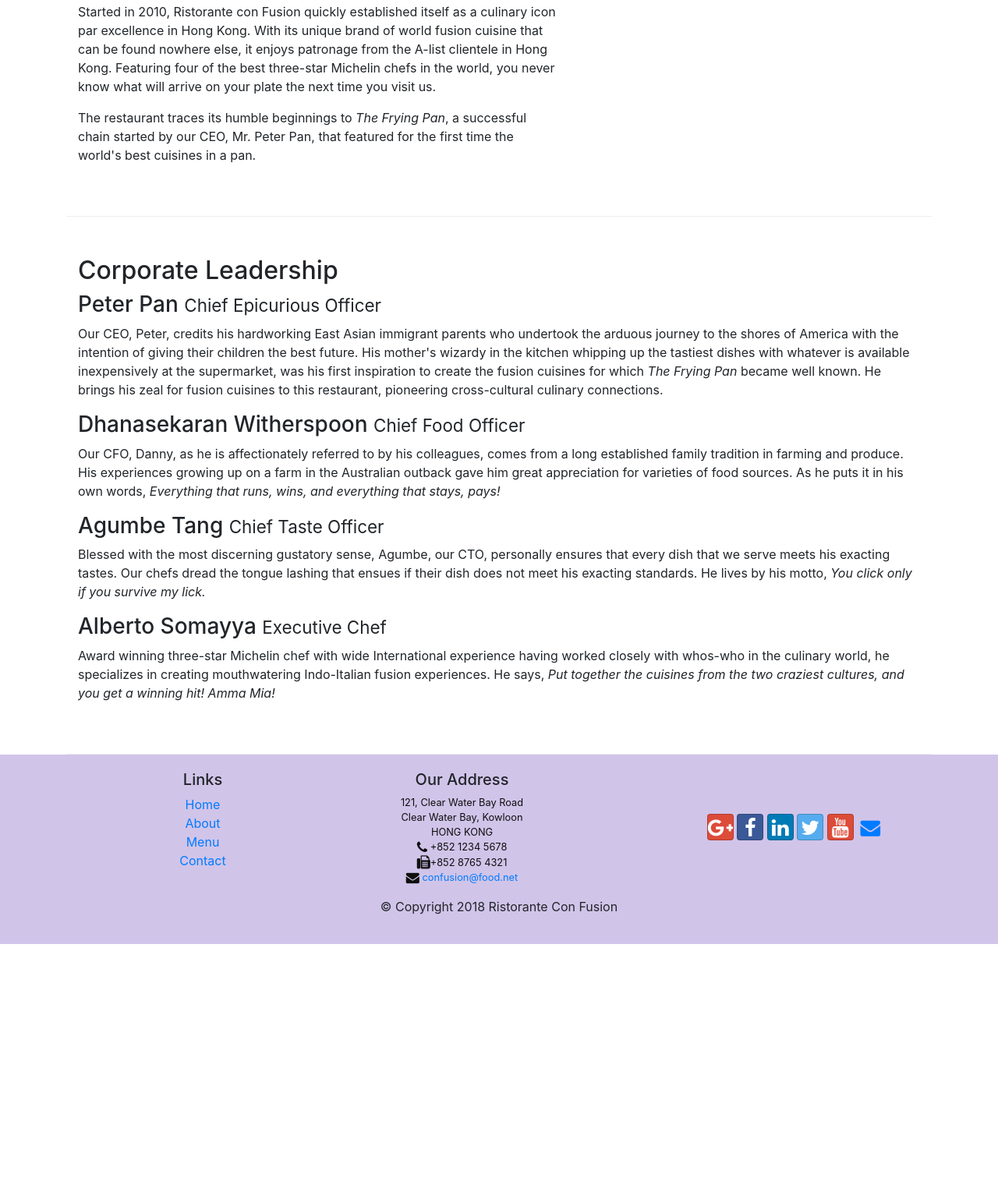
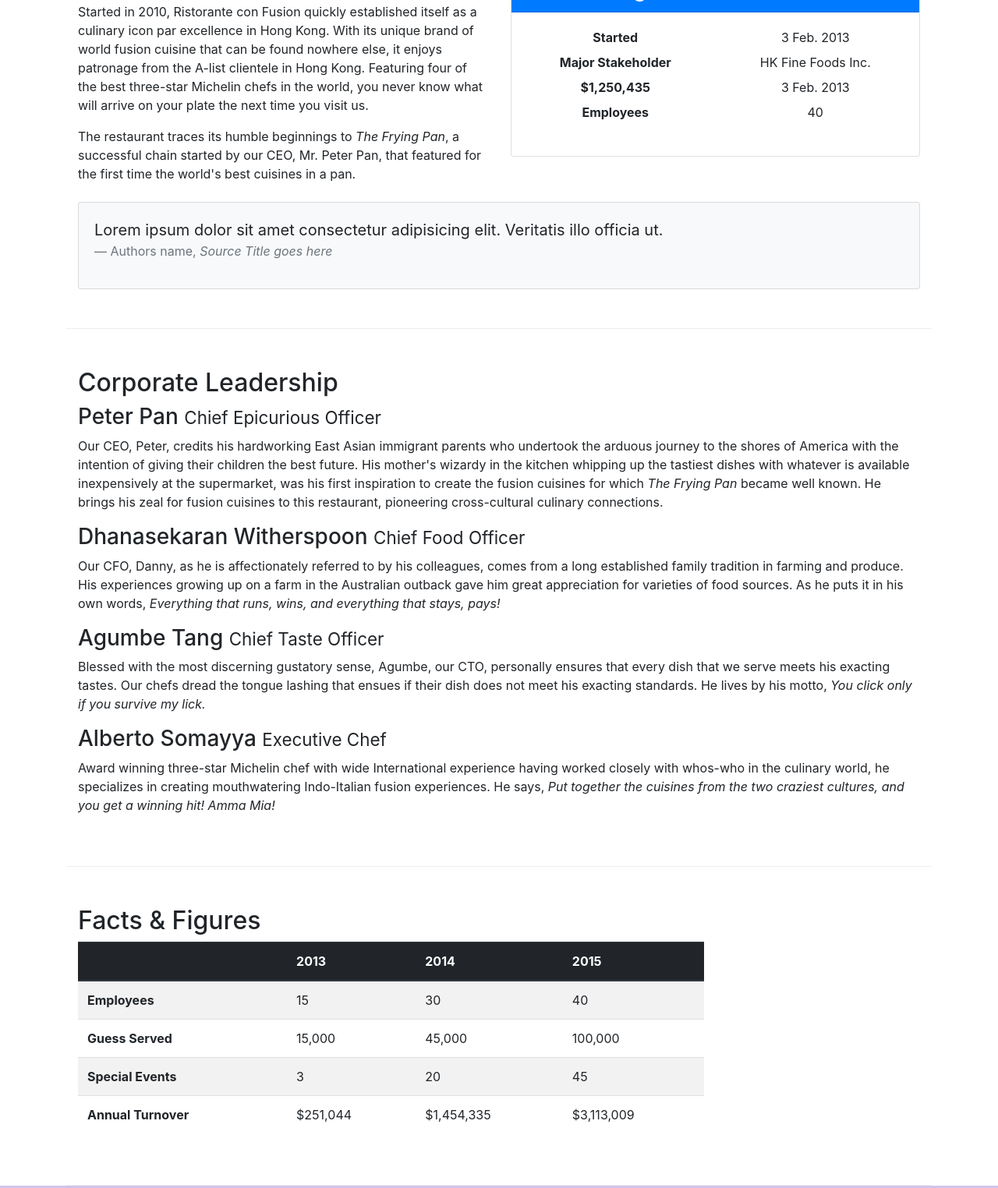
Before and after one commit to cbied/bootstrapNpmSetup, a website: page aboutus.html in a window 1280 px wide. Shown: the part 574-2098 px from the top of the page at 78% size. Before the commit the page ends 1785 px from the top, so only its background shows below. Drawn offline with nearby package versions, Linux system fonts and the light colour scheme.

Commit message:
added cards and tables

```diff
--- a/aboutus.html
+++ b/aboutus.html
@@ -19,16 +19,19 @@
 
     <nav class="navbar navbar-dark navbar-expand-sm fixed-top">
         <div class="container">
-                    <a class="navbar-brand mr-auto" href="#" >Ristorante Con Fusion</a>
+            <a class="navbar-brand mr-auto" href="#">Ristorante Con Fusion</a>
             <button class="navbar-toggler ml-auto" type="button" data-toggle="collapse" data-target="#navbar">
                 <span class="navbar-toggler-icon"></span>
             </button>
             <div class="collapse navbar-collapse" id="navbar">
                 <ul class="navbar-nav ml-auto">
-                            <li class="nav-item"><a href="index.html" class="nav-link"><span class="fa fa-home fa-lg"></span> Home</a></li>
-                            <li class="nav-item active"><a href="aboutus.html" class="nav-link"><span class="fa fa-info fa-lg"></span> About</a></li>
+                    <li class="nav-item"><a href="index.html" class="nav-link"><span class="fa fa-home fa-lg"></span>
+                            Home</a></li>
+                    <li class="nav-item active"><a href="aboutus.html" class="nav-link"><span class="fa fa-info fa-lg"></span>
+                            About</a></li>
                     <li class="nav-item"><a href="#" class="nav-link"><span class="fa fa-list fa-lg"></span> Menu</a></li>
-                            <li class="nav-item"><a href="contactus.html" class="nav-link"><span class="fa fa-address-card fa-lg"></span> Contact</a></li>
+                    <li class="nav-item"><a href="contactus.html" class="nav-link"><span class="fa fa-address-card fa-lg"></span>
+                            Contact</a></li>
                 </ul>
             </div>
         </div>
@@ -39,7 +42,8 @@
             <div class="row row-header">
                 <div class="col-12 col-sm-6">
                     <h1>Ristorante con Fusion</h1>
-                    <p>We take inspiration from the World's best cuisines, and create a unique fusion experience. Our lipsmacking creations will tickle your culinary senses!</p>
+                    <p>We take inspiration from the World's best cuisines, and create a unique fusion experience. Our
+                        lipsmacking creations will tickle your culinary senses!</p>
                 </div>
                 <div class="col-12 col-sm">
                 </div>
@@ -60,12 +64,43 @@
         </div>
 
         <div class="row row-content">
-            <div class="col-md-7">
+            <div class="col-sm-6">
                 <h2>Our History</h2>
-                <p>Started in 2010, Ristorante con Fusion quickly established itself as a culinary icon par excellence in Hong Kong. With its unique brand of world fusion cuisine that can be found nowhere else, it enjoys patronage from the A-list clientele in Hong Kong.  Featuring four of the best three-star Michelin chefs in the world, you never know what will arrive on your plate the next time you visit us.</p>
-                <p>The restaurant traces its humble beginnings to <em>The Frying Pan</em>, a successful chain started by our CEO, Mr. Peter Pan, that featured for the first time the world's best cuisines in a pan.</p>
+                <p>Started in 2010, Ristorante con Fusion quickly established itself as a culinary icon par excellence
+                    in Hong Kong. With its unique brand of world fusion cuisine that can be found nowhere else, it
+                    enjoys patronage from the A-list clientele in Hong Kong. Featuring four of the best three-star
+                    Michelin chefs in the world, you never know what will arrive on your plate the next time you visit
+                    us.</p>
+                <p>The restaurant traces its humble beginnings to <em>The Frying Pan</em>, a successful chain started
+                    by our CEO, Mr. Peter Pan, that featured for the first time the world's best cuisines in a pan.</p>
             </div>
-            <div class="col-md">
+            <div class="col-sm">
+                <div class="card">
+                    <h3 class="card-header bg-primary text-white">Facts at a glance</h3>
+                    <div class="card-body text-center">
+                        <dl class="row">
+                            <dt class="col-md-6">Started</dt>
+                            <dd class="col-md-6">3 Feb. 2013</dd>
+                            <dt class="col-md-6">Major Stakeholder</dt>
+                            <dd class="col-md-6">HK Fine Foods Inc.</dd>
+                            <dt class="col-md-6">$1,250,435</dt>
+                            <dd class="col-md-6">3 Feb. 2013</dd>
+                            <dt class="col-md-6">Employees</dt>
+                            <dd class="col-md-6">40</dd>
+                        </dl>
+                    </div>
+                </div>
+            </div>
+            <div class="col-12 mt-2">
+                <div class="card card-body bg-light">
+                    <blockquote class="blockquote">
+                        <p class="mb-0">Lorem ipsum dolor sit amet consectetur adipisicing elit. Veritatis illo officia
+                            ut.</p>
+                        <footer class="blockquote-footer">Authors name,
+                            <cite title="Source Title">Source Title goes here</cite>
+                        </footer>
+                    </blockquote>
+                </div>
             </div>
         </div>
 
@@ -74,16 +109,75 @@
             <div class="col">
                 <h2>Corporate Leadership</h2>
                 <h3 class="smallFormat">Peter Pan <small>Chief Epicurious Officer</small></h3>
-                <p class="d-none d-sm-block">Our CEO, Peter, credits his hardworking East Asian immigrant parents who undertook the arduous journey to the shores of America with the intention of giving their children the best future. His mother's wizardy in the kitchen whipping up the tastiest dishes with whatever is available inexpensively at the supermarket, was his first inspiration to create the fusion cuisines for which <em>The Frying Pan</em> became well known. He brings his zeal for fusion cuisines to this restaurant, pioneering cross-cultural culinary connections.</p>
+                <p class="d-none d-sm-block">Our CEO, Peter, credits his hardworking East Asian immigrant parents who
+                    undertook the arduous journey to the shores of America with the intention of giving their children
+                    the best future. His mother's wizardy in the kitchen whipping up the tastiest dishes with whatever
+                    is available inexpensively at the supermarket, was his first inspiration to create the fusion
+                    cuisines for which <em>The Frying Pan</em> became well known. He brings his zeal for fusion
+                    cuisines to this restaurant, pioneering cross-cultural culinary connections.</p>
                 <h3 class="smallFormat">Dhanasekaran Witherspoon <small>Chief Food Officer</small></h3>
-                <p class="d-none d-sm-block">Our CFO, Danny, as he is affectionately referred to by his colleagues, comes from a long established family tradition in farming and produce. His experiences growing up on a farm in the Australian outback gave him great appreciation for varieties of food sources. As he puts it in his own words, <em>Everything that runs, wins, and everything that stays, pays!</em></p>
+                <p class="d-none d-sm-block">Our CFO, Danny, as he is affectionately referred to by his colleagues,
+                    comes from a long established family tradition in farming and produce. His experiences growing up
+                    on a farm in the Australian outback gave him great appreciation for varieties of food sources. As
+                    he puts it in his own words, <em>Everything that runs, wins, and everything that stays, pays!</em></p>
                 <h3 class="smallFormat">Agumbe Tang <small>Chief Taste Officer</small></h3>
-                <p class="d-none d-sm-block">Blessed with the most discerning gustatory sense, Agumbe, our CTO, personally ensures that every dish that we serve meets his exacting tastes. Our chefs dread the tongue lashing that ensues if their dish does not meet his exacting standards. He lives by his motto, <em>You click only if you survive my lick.</em></p>
+                <p class="d-none d-sm-block">Blessed with the most discerning gustatory sense, Agumbe, our CTO,
+                    personally ensures that every dish that we serve meets his exacting tastes. Our chefs dread the
+                    tongue lashing that ensues if their dish does not meet his exacting standards. He lives by his
+                    motto, <em>You click only if you survive my lick.</em></p>
                 <h3 class="smallFormat">Alberto Somayya <small>Executive Chef</small></h3>
-                <p class="d-none d-sm-block">Award winning three-star Michelin chef with wide International experience having worked closely with whos-who in the culinary world, he specializes in creating mouthwatering Indo-Italian fusion experiences. He says, <em>Put together the cuisines from the two craziest cultures, and you get a winning hit! Amma Mia!</em></p>
+                <p class="d-none d-sm-block">Award winning three-star Michelin chef with wide International experience
+                    having worked closely with whos-who in the culinary world, he specializes in creating mouthwatering
+                    Indo-Italian fusion experiences. He says, <em>Put together the cuisines from the two craziest
+                        cultures, and you get a winning hit! Amma Mia!</em></p>
             </div>
         </div>
+        <div class="row row-content">
+            <div class="col-12 col-sm-9">
+                <h2>Facts &amp; Figures</h2>
+                <div class="table-responsive">
+                    <table class="table table-striped">
+                        <thead class="thead-dark">
+                            <tr>
+                                <th>&nbsp;</th>
+                                <th>2013</th>
+                                <th>2014</th>
+                                <th>2015</th>
+                            </tr>
+                        </thead>
+                        <tbody>
+                            <tr>
+                                <th>Employees</th>
+                                <td>15</td>
+                                <td>30</td>
+                                <td>40</td>
+                            </tr>
+                            <tr>
+                                <th>Guess Served</th>
+                                <td>15,000</td>
+                                <td>45,000</td>
+                                <td>100,000</td>
+                            </tr>
+                            <tr>
+                                <th>Special Events</th>
+                                <td>3</td>
+                                <td>20</td>
+                                <td>45</td>
+                            </tr>
+                            <tr>
+                                <th>Annual Turnover</th>
+                                <td>$251,044</td>
+                                <td>$1,454,335</td>
+                                <td>$3,113,009</td>
+                            </tr>
+                        </tbody>
+                    </table>
+                </div>
+            </div>
+            <div class="col-12 col-sm-3">
 
+            </div>
+        </div>
     </div>
 
     <footer class="footer">
@@ -112,11 +206,12 @@
                 <div class="col-12 col-sm-4 align-self-center">
                     <div class="text-center">
                         <a class="btn btn-social-icon btn-google" href="http://google.com/+"><i class="fa fa-google-plus fa-lg mr-2"></i></a>
-                        <a class="btn btn-social-icon btn-facebook"  href="http://www.facebook.com/profile.php?id="><i class="fa fa-facebook fa-lg mr-2"></i></a>
-                        <a class="btn btn-social-icon btn-linkedin"  href="http://www.linkedin.com/in/"><i class="fa fa-linkedin fa-lg mr-2"></i></a>
-                        <a class="btn btn-social-icon btn-twitter"  href="http://twitter.com/"><i class="fa fa-twitter fa-lg mr-2"></i></a>
-                        <a class="btn btn-social-icon btn-google"  href="http://youtube.com/"><i class="fa fa-youtube fa-lg mr-2"></i></a>
-                        <a class="btn btn-social-icon"  href="mailto:"><i class="fa fa-envelope fa-lg mr-2"></i></a>
+                        <a class="btn btn-social-icon btn-facebook" href="http://www.facebook.com/profile.php?id="><i
+                                class="fa fa-facebook fa-lg mr-2"></i></a>
+                        <a class="btn btn-social-icon btn-linkedin" href="http://www.linkedin.com/in/"><i class="fa fa-linkedin fa-lg mr-2"></i></a>
+                        <a class="btn btn-social-icon btn-twitter" href="http://twitter.com/"><i class="fa fa-twitter fa-lg mr-2"></i></a>
+                        <a class="btn btn-social-icon btn-google" href="http://youtube.com/"><i class="fa fa-youtube fa-lg mr-2"></i></a>
+                        <a class="btn btn-social-icon" href="mailto:"><i class="fa fa-envelope fa-lg mr-2"></i></a>
                     </div>
                 </div>
             </div>
```
Also changed, not shown: contactus.html (+15 -8 lines), index.html (+23 -13 lines). Lines whose indentation alone changed are shown as unchanged.
